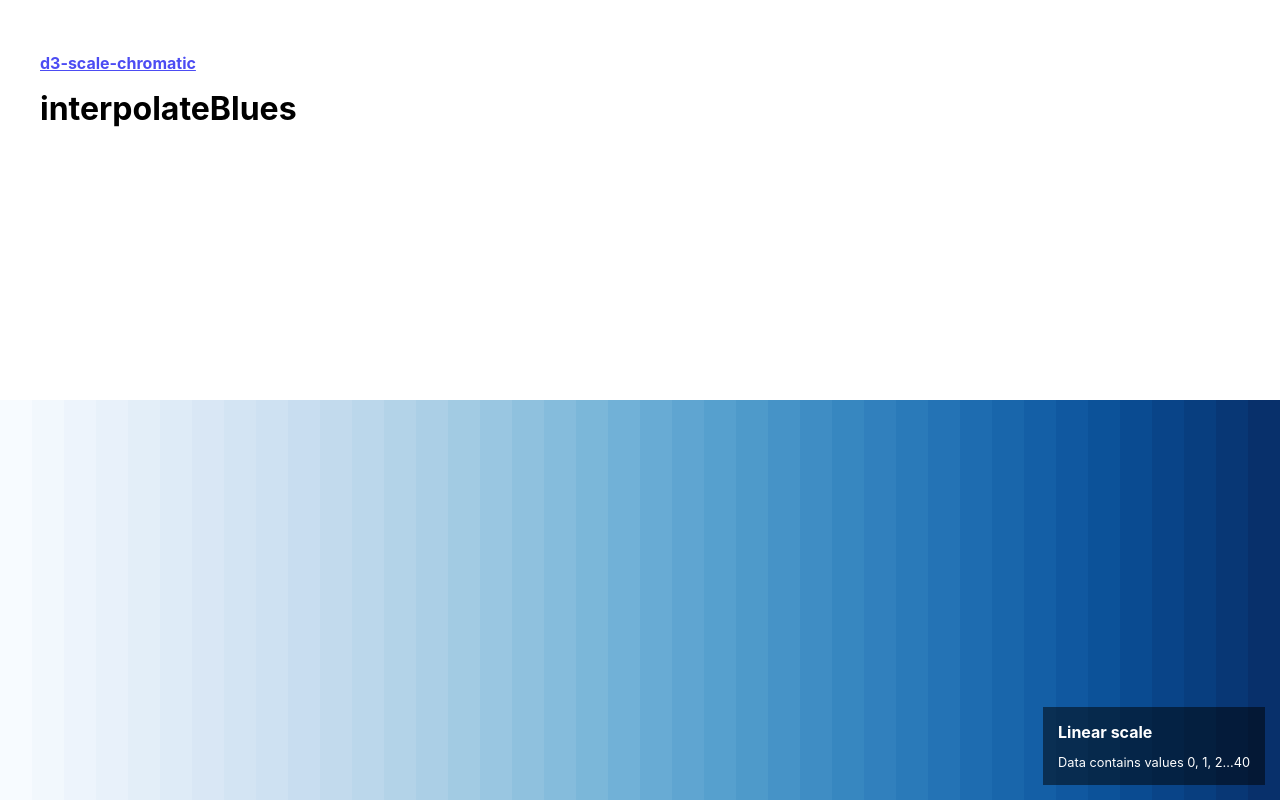
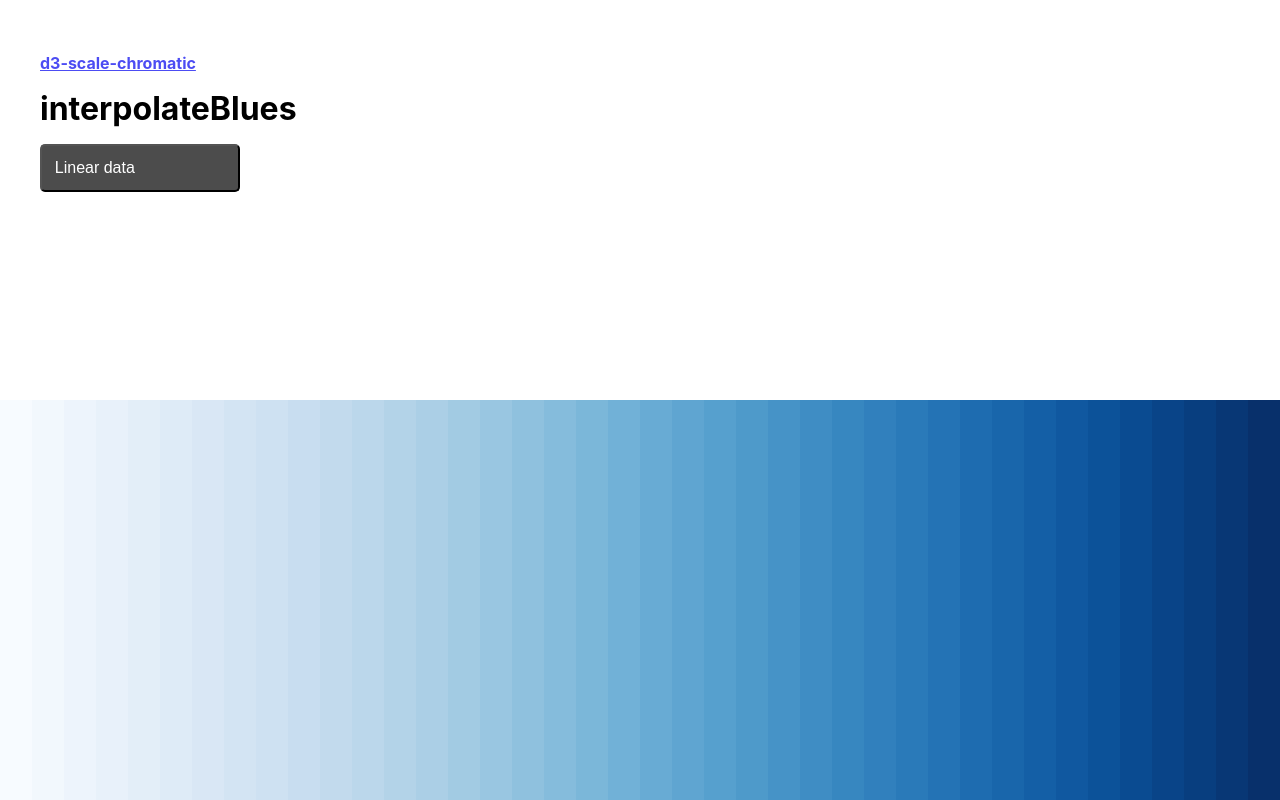
Before and after one commit to tomfa/color-graph, a React (Create React App) app: page / in a window 1280 px wide. Built offline with nearby package versions, Linux system fonts and the light colour scheme.

Commit message:
Allow changing data source
- Add component Button
- Add data source "RandomData"
- Hide InfoSection
- Display clickable Button changing data source

```diff
--- a/src/App.js
+++ b/src/App.js
@@ -2,13 +2,16 @@ import React, { useState } from "react";
 
 import { FullScreen } from "./Components/Fullscreen";
 import { Lines } from "./Components/Lines";
-import { LinearData } from "./data";
+import { LinearData, RandomData } from "./data";
 import { FixedSection, Header, SubHeader } from "./Components/FixedSection";
 import { getColorInterpolator } from "./utils/palette";
-import { InfoBox, InfoDescription, InfoTitle } from "./Components/InfoBox";
+import { Button } from "./Components/Button";
 
 export const App = () => {
-  const { title, description, data } = LinearData;
+  const dataSources = [LinearData, RandomData];
+  const [dataSourceIndex, setDataSourceIndex] = useState(0);
+  const dataSource = dataSources[dataSourceIndex % dataSources.length];
+  const { title, description, data } = dataSource;
   const [currentValue, setValue] = useState(null);
 
   const [interpolator, setInterpolator] = useState(() =>
@@ -24,10 +27,14 @@ export const App = () => {
           </a>
         </SubHeader>
         <Header>{interpolator.name}</Header>
+        <Button onClick={() => setDataSourceIndex(dataSourceIndex + 1)}>
+          {title}
+        </Button>
         {currentValue !== null && (
           <SubHeader>Selected value: {currentValue}</SubHeader>
         )}
       </FixedSection>
+
       <Lines
         data={data}
         getColor={interpolator.func}
@@ -35,10 +42,6 @@ export const App = () => {
           setValue(value);
         }}
       />
-      <InfoBox>
-        <InfoTitle>{title}</InfoTitle>
-        <InfoDescription>{description}</InfoDescription>
-      </InfoBox>
     </FullScreen>
   );
 };
--- /dev/null
+++ b/src/Components/Button.js
@@ -0,0 +1,14 @@
+import styled from "styled-components";
+
+export const Button = styled.button`
+  font-size: 1rem;
+  font-size: bold;
+  background-color: rgba(0, 0, 0, 0.7);
+  display: block;
+  min-width: 200px;
+  padding: 0.8rem;
+  border-radius: 5px;
+  color: white;
+  margin: 0;
+  text-align: left;
+`;
--- a/src/data/index.js
+++ b/src/data/index.js
@@ -1,7 +1,15 @@
 export const LinearData = {
-  title: 'Linear scale',
+  title: 'Linear data',
   description: 'Data contains values 0, 1, 2...40',
   data: Array(40)
     .fill(null)
     .map((_, i) => i)
 };
+
+export const RandomData = {
+  title: 'Random data',
+  description: 'Data contains random data',
+  data: Array(40)
+    .fill(null)
+    .map(() => Math.floor(Math.random() * 100))
+};
--- a/src/utils/palette.js
+++ b/src/utils/palette.js
@@ -65,5 +65,9 @@ export const getColorInterpolator = ({ data, interpolatorName }) => {
     const normalizedValue = normalize({ minValue, maxValue, value });
     return interPolator.func(normalizedValue);
   };
-  return { name: interPolator.name, func: normalizedInterpolator };
+  return {
+    name: interPolator.name,
+    func: normalizedInterpolator,
+    maxColor: interPolator.func(0.8)
+  };
 };
```
